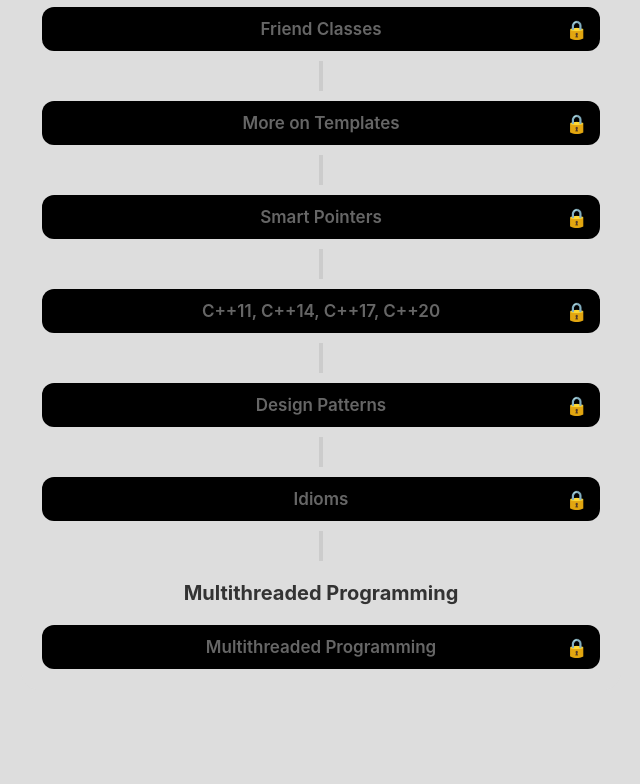
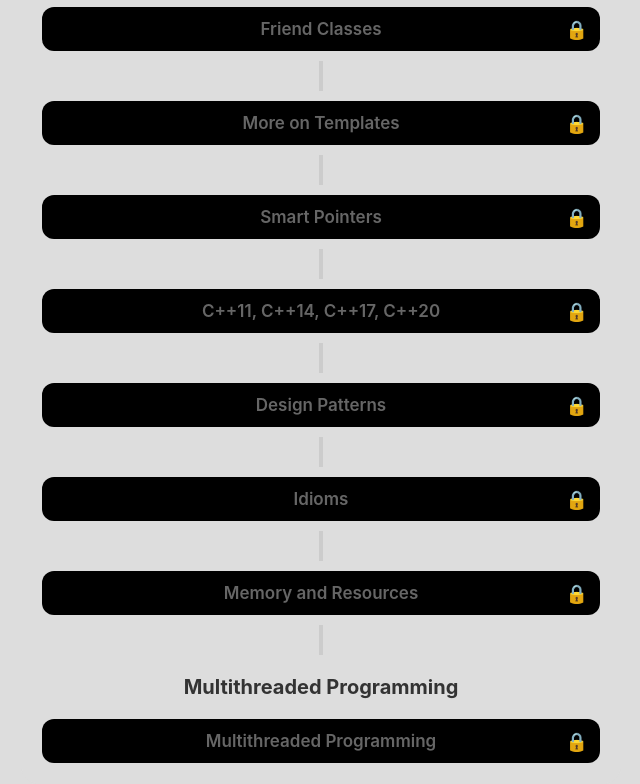
Before and after one commit to svettuff/SapphireWebApp, a website: page index.html in a window 1280 px wide. Shown: the part 3512-4296 px from the top of the page, without its empty margins (319-959 px from the left). Before the commit the page ends 4202 px from the top, so only its background shows below. Drawn offline with nearby package versions, Linux system fonts and the light colour scheme; a script that the page names is missing.

Commit message:
new topics

```diff
--- a/index.html
+++ b/index.html
@@ -133,6 +133,8 @@
                 <div class="connector"></div>
                 <div class="topic-button locked" onclick="selectTopic('temp.md')">Idioms</div>
                 <div class="connector"></div>
+                <div class="topic-button locked" onclick="selectTopic('temp.md')">Memory and Resources</div>
+                <div class="connector"></div>
             </div>
         </fieldset>
 
```
Also changed, not shown: topicsRU.html (+2 -0 lines).
